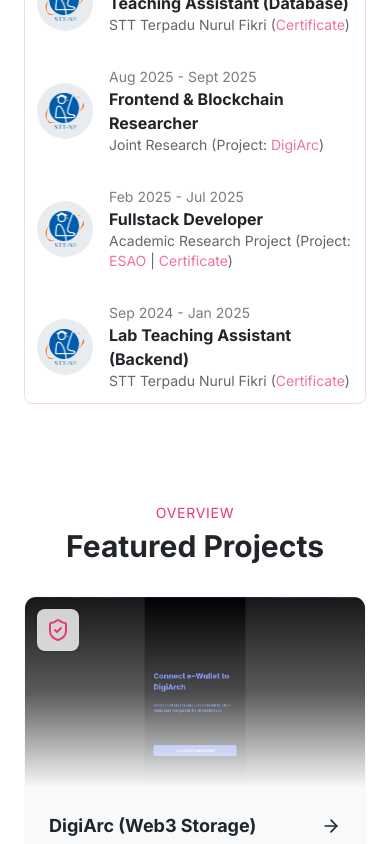
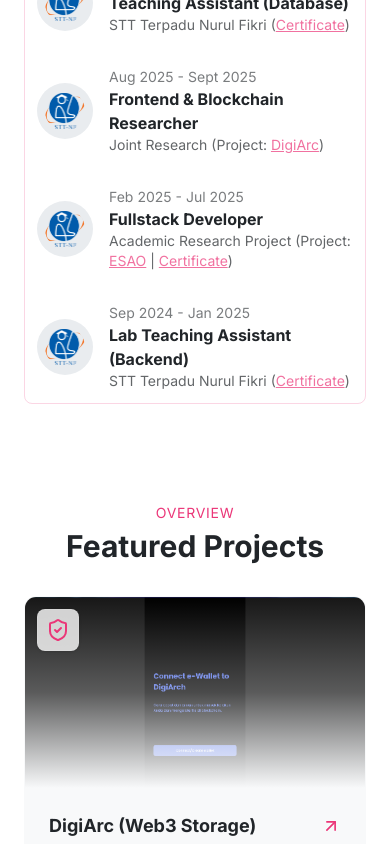
Before and after one commit to LIan2nd/portfolio, a Next.js app: page / in a window 390 px wide. Shown: the part 2700-3544 px from the top of the page. Built offline with nearby package versions, Linux system fonts and the light colour scheme; a web font is replaced by a local one.

Commit message:
feat(ux): optimize mobile touch interactions, default diagonal arrows, and active press states

```diff
--- a/src/app/globals.css
+++ b/src/app/globals.css
@@ -38,6 +38,10 @@
 }
 
 /* Base styles */
+*, *::before, *::after {
+  -webkit-tap-highlight-color: transparent;
+}
+
 body, section, footer, main {
   transition: background-color ease-in-out 0.2s, color ease-in-out 0.2s;
 }
--- a/src/components/CertificationCard.tsx
+++ b/src/components/CertificationCard.tsx
@@ -68,7 +68,7 @@
           </span>
           <ArrowRight
             size={16}
-            className="text-[var(--color-text-primary)] group-hover:text-accent group-hover:-rotate-45 group-hover:translate-x-0.5 group-hover:-translate-y-0.5 transition-all duration-200 ease-out"
+            className="text-accent -rotate-45 md:text-[var(--color-text-primary)] md:rotate-0 md:group-hover:text-accent md:group-hover:-rotate-45 md:group-hover:translate-x-0.5 md:group-hover:-translate-y-0.5 transition-all duration-200 ease-out"
           />
         </div>
       )}
@@ -81,7 +81,7 @@
         href={certification.credentialUrl}
         target="_blank"
         rel="noopener noreferrer"
-        className="group p-6 rounded-xl bg-[var(--color-bg-secondary)] border border-transparent hover:border-accent/30 flex flex-col justify-between text-left no-underline transition-all duration-200 cursor-pointer"
+        className="group p-6 rounded-xl bg-[var(--color-bg-secondary)] border border-transparent hover:border-accent/30 active:scale-[0.98] flex flex-col justify-between text-left no-underline transition-all duration-200 cursor-pointer"
       >
         {cardInner}
       </a>
--- a/src/components/ProjectCard.tsx
+++ b/src/components/ProjectCard.tsx
@@ -82,7 +82,7 @@
           {project.url && (
             <ArrowRight
               size={20}
-              className="text-[var(--color-text-primary)] group-hover:text-accent group-hover:-rotate-45 group-hover:translate-x-0.5 group-hover:-translate-y-0.5 transition-all duration-200 ease-out shrink-0 mt-1"
+              className="text-accent -rotate-45 md:text-[var(--color-text-primary)] md:rotate-0 md:group-hover:text-accent md:group-hover:-rotate-45 md:group-hover:translate-x-0.5 md:group-hover:-translate-y-0.5 transition-all duration-200 ease-out shrink-0 mt-1"
             />
           )}
         </div>
@@ -97,7 +97,7 @@
           href={project.url}
           target="_blank"
           rel="noopener noreferrer"
-          className="group rounded-xl overflow-hidden bg-[var(--color-bg-secondary)] border border-transparent flex flex-col no-underline cursor-pointer"
+          className="group rounded-xl overflow-hidden bg-[var(--color-bg-secondary)] border border-transparent hover:border-accent/30 active:scale-[0.98] flex flex-col no-underline cursor-pointer transition-all duration-200"
         >
           {cardContent}
         </a>
--- a/src/components/TimelineEntry.tsx
+++ b/src/components/TimelineEntry.tsx
@@ -87,7 +87,7 @@
                     href={entry.link.url}
                     target="_blank"
                     rel="noopener noreferrer"
-                    className="text-accent hover:underline"
+                    className="text-accent underline md:no-underline md:hover:underline active:opacity-75 transition-opacity"
                   >
                     {entry.link.label}
                   </a>
@@ -99,7 +99,7 @@
                   href={entry.certificate.url}
                   target="_blank"
                   rel="noopener noreferrer"
-                  className="text-accent hover:underline"
+                  className="text-accent underline md:no-underline md:hover:underline active:opacity-75 transition-opacity"
                 >
                   {entry.certificate.label || "Certificate"}
                 </a>
```
